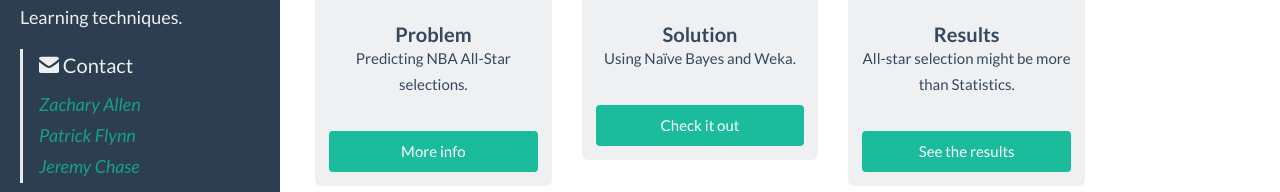
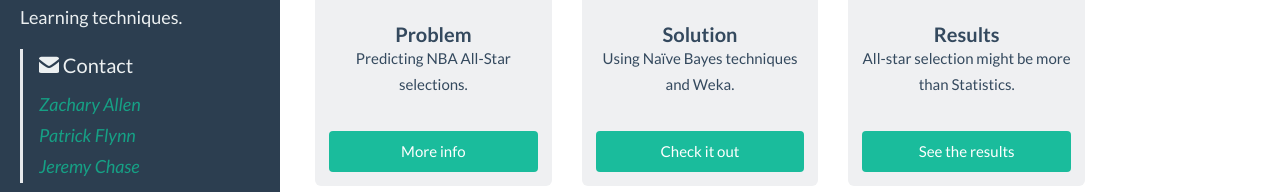
Before and after one commit to TheZallen/ball-star-website, a website: page index.html in a window 1280 px wide. Shown: the part 178-370 px from the top of the page. Drawn offline with Linux system fonts and the light colour scheme.

Commit message:
small changes to chart

```diff
--- a/index.html
+++ b/index.html
@@ -54,7 +54,7 @@
           <div class="tile">
             <img src="images/icons/svg/map.svg" alt="Infinity-Loop" class="tile-image">
             <h3 class="tile-title">Solution</h3>
-            <p>Using Naïve Bayes and Weka.</p>
+            <p>Using Naïve Bayes techniques and Weka.</p>
             <a class="btn btn-primary btn-large btn-block scroll" href="#solution">Check it out</a>
           </div>
         </div>
```
Also changed, not shown: images/fig2.png, 1 other file.
